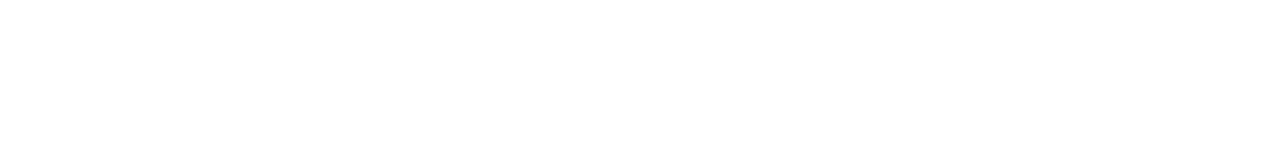
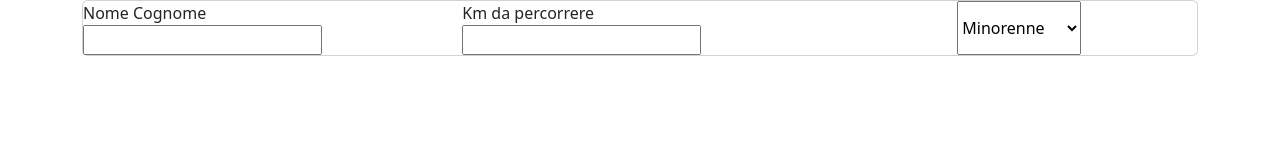
Before and after one commit to emazupp/js-biglietto-treno-form, a plain HTML site: page index.html in a window 1280 px wide. Drawn offline with nearby package versions, Linux system fonts and the light colour scheme.

Commit message:
add input

```diff
--- a/index.html
+++ b/index.html
@@ -7,11 +7,44 @@
     <meta name="description" content="" />
     <meta name="keyword" content="" />
     <link rel="shortcut icon" href="./img/favicon.ico" type="image/x-icon" />
+    <link
+      href="https://cdn.jsdelivr.net/npm/bootstrap@5.3.3/dist/css/bootstrap.min.css"
+      rel="stylesheet"
+      integrity="sha384-QWTKZyjpPEjISv5WaRU9OFeRpok6YctnYmDr5pNlyT2bRjXh0JMhjY6hW+ALEwIH"
+      crossorigin="anonymous"
+    />
     <link rel="stylesheet" href="./css/style.css" />
     <title>Calcolo biglietto treno</title>
   </head>
 
   <body>
+    <div class="container">
+      <div class="card">
+        <div class="row">
+          <div class="col-4">
+            <label for="full-name">Nome Cognome</label>
+            <input type="text" name="full-name" id="full-name" />
+          </div>
+          <div class="col-4">
+            <label for="km">Km da percorrere</label>
+            <input type="text" name="km" id="km" />
+          </div>
+          <div class="col-4 d-flex justify-content-center">
+            <select class="age-select">
+              <option>Minorenne</option>
+              <option>Maggiorenne</option>
+              <option>Over 65</option>
+            </select>
+          </div>
+        </div>
+      </div>
+    </div>
+
+    <script
+      src="https://cdn.jsdelivr.net/npm/bootstrap@5.3.3/dist/js/bootstrap.bundle.min.js"
+      integrity="sha384-YvpcrYf0tY3lHB60NNkmXc5s9fDVZLESaAA55NDzOxhy9GkcIdslK1eN7N6jIeHz"
+      crossorigin="anonymous"
+    ></script>
     <script src="./js/main.js"></script>
   </body>
 </html>
```
